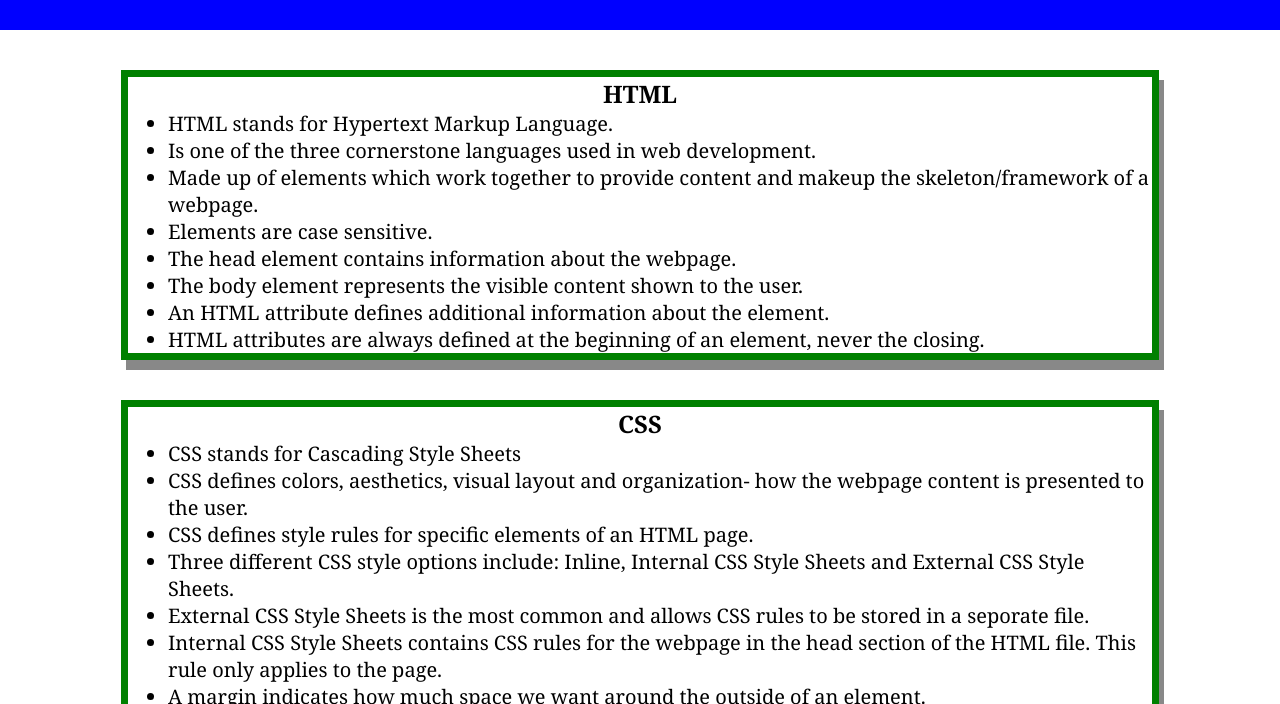
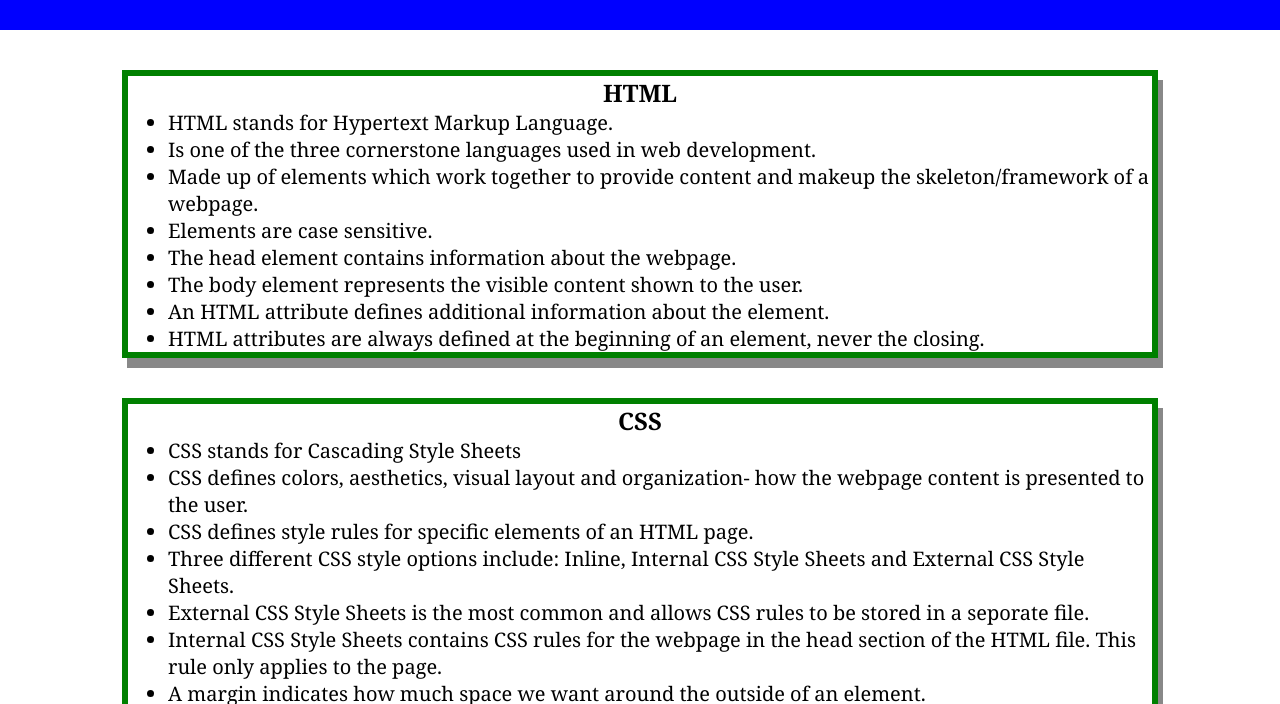
Before and after one commit to Hflora2010/pre-work-study-guide, a plain HTML site: page index.html in a window 1280 px wide. Shown: the part 90-794 px from the top of the page. Drawn offline with Linux system fonts and the light colour scheme.

Commit message:
added CSS to project

```diff
--- a/assets/style.css
+++ b/assets/style.css
@@ -36,7 +36,7 @@ p {
   .card {
     width: 80%;
     margin: 40px auto;
-    border: 7px solid green;
+    border: 6px solid green;
     box-shadow: 5px 10px #888888;
     font-family: Georgia
   }
```
